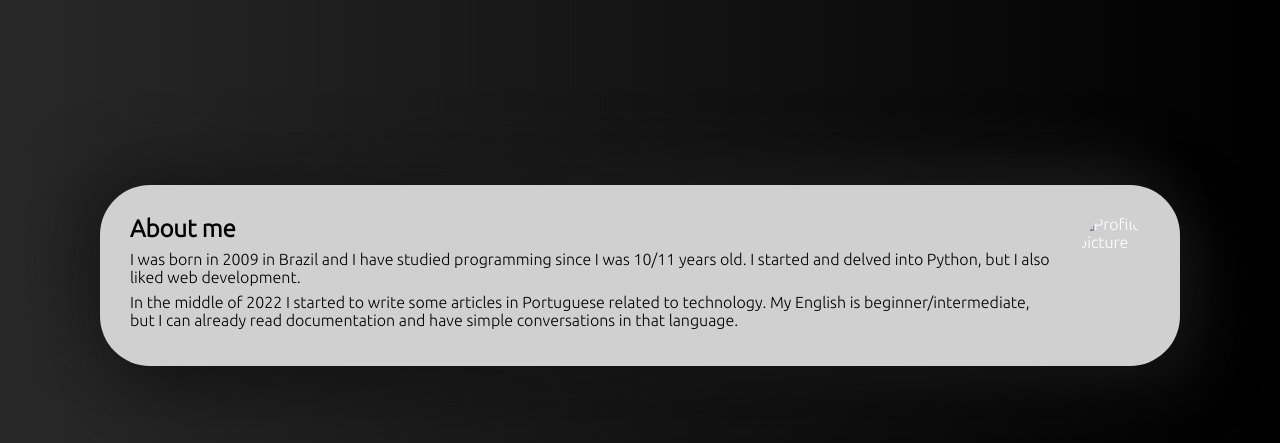
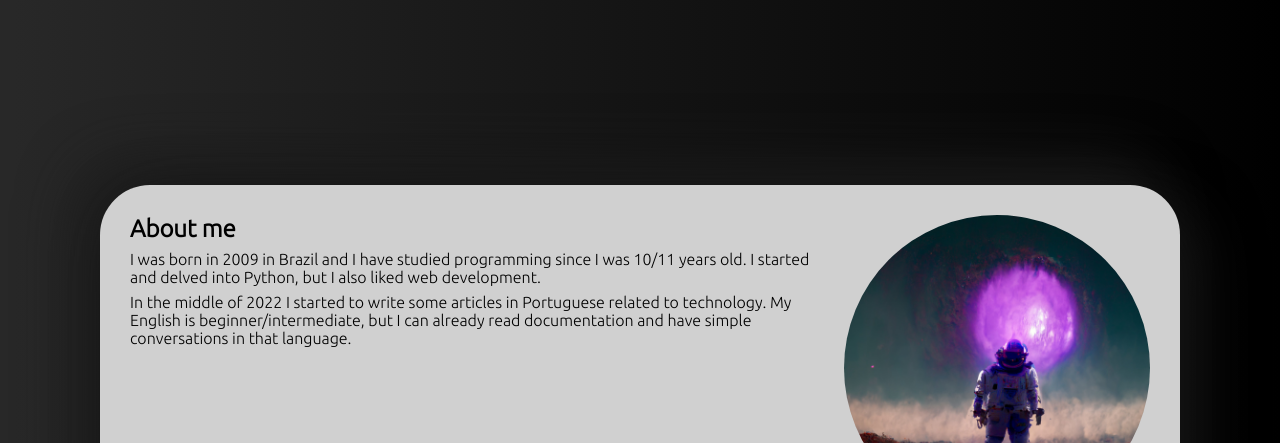
Before and after one commit to gabrielsozinho/gabrielsozinho.ga, a plain HTML site: page index.html in a window 1280 px wide. Shown: the part 509-952 px from the top of the page. Drawn offline with nearby package versions, Linux system fonts and the light colour scheme.

Commit message:
Update index.html

```diff
--- a/index.html
+++ b/index.html
@@ -28,7 +28,7 @@
             <p>I was born in 2009 in Brazil and I have studied programming since I was 10/11 years old. I started and delved into Python, but I also liked web development.</p>
             <p>In the middle of 2022 I started to write some articles in Portuguese related to technology. My English is beginner/intermediate, but I can already read documentation and have simple conversations in that language.</p>
         </div>
-        <img src="./src/img/pfp.jpg" alt="Profile picture">
+        <img src="./img/pfp.jpg" alt="Profile picture">
     </div>
     <!-- SKILLS -->
     <!-- PROJECTS -->
```
